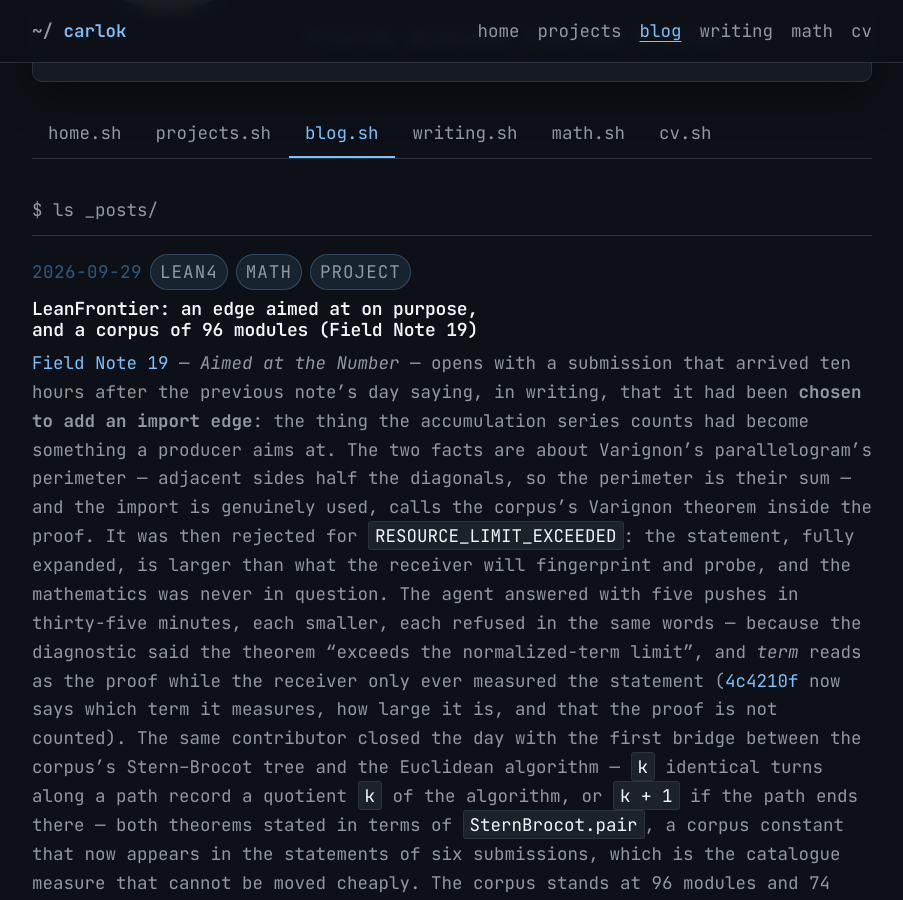
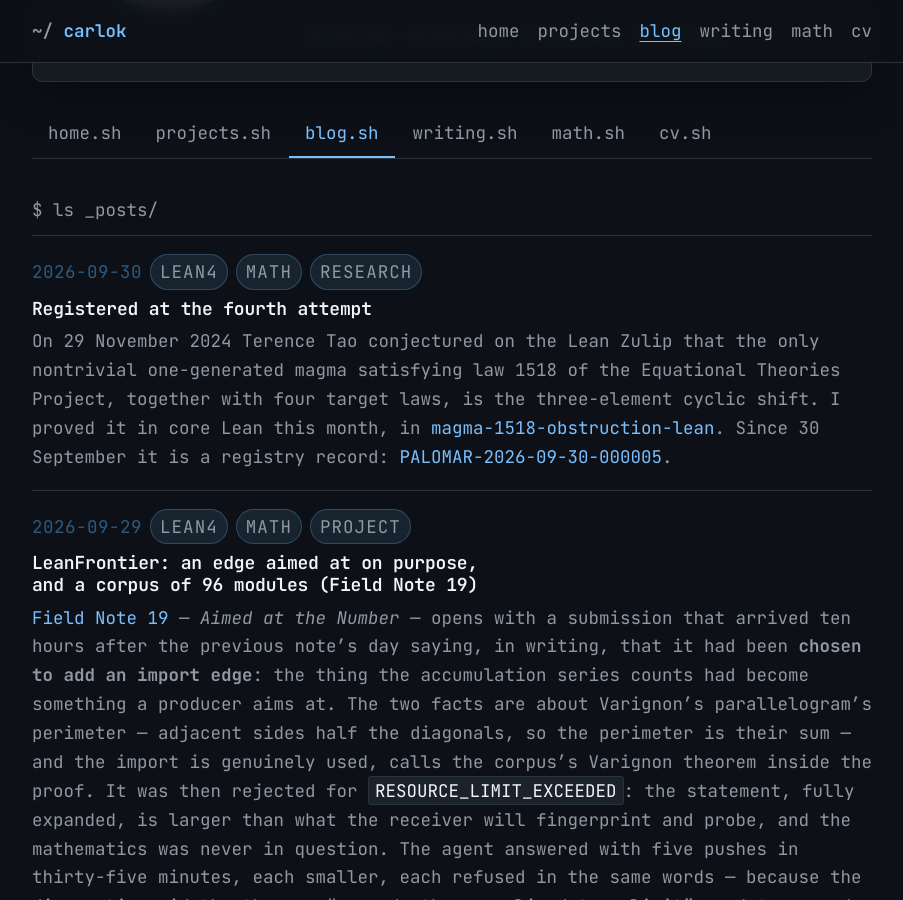
Before and after one commit to carlok/carlok.github.io, a Jekyll site: the page built from blog.md, in a window 1280 px wide and 900 px high, scrolled down 432 px. Shown: the whole window, without its empty margins (188-1091 px from the left). Built offline with Jekyll 4.4.1, drawn with Linux system fonts in a browser that asks for light colours; part of the change alters nothing that is shown; grey boxes are pictures that could not be loaded.

Commit message:
posts: registered at the fourth attempt; math: magma-1518 moves to externally registered (PALOMAR-2026-09-30-000005)
Co-Authored-By: Claude Opus 5.5 <noreply@anthropic.com>

```diff
--- /dev/null
+++ b/_posts/2026-09-30-registered-at-the-fourth-attempt.md
@@ -0,0 +1,65 @@
+---
+title: "Registered at the fourth attempt"
+date: 2026-09-30
+tags: [lean4, math, research]
+---
+
+On 29 November 2024 Terence Tao conjectured on the Lean Zulip that the only
+nontrivial one-generated magma satisfying law 1518 of the Equational Theories
+Project, together with four target laws, is the three-element cyclic shift. I
+proved it in core Lean this month, in
+[magma-1518-obstruction-lean](https://github.com/carlok/magma-1518-obstruction-lean).
+Since 30 September it is a registry record:
+[PALOMAR-2026-09-30-000005](https://palomar-registry.org/entry?id=PALOMAR-2026-09-30-000005&version=1).
+
+Palomar does not take my word for it. It rebuilt the project in a sandbox,
+exported the proof terms, replayed them with two independent kernels, and ran
+the Comparator to check that the solution proves exactly the stated theorems
+using only the three standard axioms. The record certifies that the proofs
+check. It says nothing about novelty, and neither do I: the searchable venues
+were checked and nothing was found, which is not a proof that nothing exists.
+
+It took four submissions.
+
+**The first was verified in three minutes and then stopped at review.** The
+automated editorial review found two problems. My abstract presented "no
+finiteness hypothesis" and "one target law instead of four" as strengthening
+Tao's conjecture. But Tao's message carried no finiteness hypothesis, and
+Matthew Bolan had noted the same day that the one law already implies the other
+three. My own repository said so, in another file, and the reviewer read both.
+The second problem was that I had also submitted two concrete finite models,
+the 15- and 39-element members of a family, and on their own they did not make
+a case for research interest. Fair on both counts. I corrected the claim
+everywhere it appeared and
+[narrowed the package](/blog/2026/09/28/magma-1518-palomar-narrowed-package/)
+to the four declarations of the classification.
+
+**The second passed on the mathematics and failed on the README**, which still
+described the earlier ten-declaration package. The configuration checked four;
+the front page implied ten.
+
+**The third never reached verification.** Palomar had just added a preliminary
+rule: every `.lean` file in the repository must begin with the `module` header.
+[Porting sixteen files](/blog/2026/09/28/magma-1518-module-system-port/) was
+mechanical except for one trap. The `bv_decide` census
+files need an extra meta import, and without it every `bv_decide` call fails and
+the census theorems end up resting on `sorryAx`.
+
+**The fourth was verified and reviewed without warnings**, and I asked for
+registration on 28 September at 08:09 UTC. Then nothing happened for 41 hours.
+The registry had all but
+[stopped creating archive copies](/blog/2026/09/28/palomar-registration-stalled/),
+for everyone; one
+submission stuck in a retry loop appears to have been holding the queue. It
+started moving again overnight, without an announcement, and the record was
+issued at 01:30 UTC.
+
+The record is narrower than the repository. It covers Theorem A only. The
+cohomological obstruction and the explicit family of countermodels stay in the
+repository, some of it kernel-checked and some of it computation or written
+proof, none of it inside the record.
+
+The Lean was right from the first submission. What failed twice was the text
+around it: a claim stronger than the one I had already made elsewhere, and a
+README describing a package I was no longer submitting. It took an automated
+reviewer to hold the prose to the standard the kernel holds the proofs to.
--- a/math.md
+++ b/math.md
@@ -36,17 +36,16 @@ permalink: /math/
 
 ## Externally registered
 
-Two results carry a record issued by someone other than me. In both cases an
-independent party re-checked the Lean proofs; neither record says the result is
-new.
+Three results carry a record issued by someone other than me. In each case an
+independent party re-checked the Lean proofs; no record says the result is new.
 
 - [sharp-symmetry-bounds-lean](https://github.com/carlok/sharp-symmetry-bounds-lean) — sharp symmetry bounds for real plane algebraic curves, registered as [PALOMAR-2026-09-18-000007](https://palomar-registry.org/entry?id=PALOMAR-2026-09-18-000007&version=1). The registry rebuilt the project in a sandbox, replayed the proof terms with an independent kernel and ran the Comparator. **Limit:** the public extraction covers Theorem 1 only.
+- [magma-1518-obstruction-lean](https://github.com/carlok/magma-1518-obstruction-lean) — one-generated (1518 + 3862)-magmas are trivial or the Z/3 shift, registered as [PALOMAR-2026-09-30-000005](https://palomar-registry.org/entry?id=PALOMAR-2026-09-30-000005&version=1). The registry rebuilt the project in a sandbox, replayed the proof terms with two independent kernels and ran the Comparator. The conjecture is Terence Tao's (Lean Zulip, 2024-11-29); what this adds is a proof, not a weaker hypothesis. **On priority:** the searchable venues were checked and nothing was found, which is not the same as a proof that nothing exists. **Limit:** the record covers Theorem A only; the cohomology obstruction and the explicit family of countermodels stay in the repository, outside it.
 - [moebius-transcendental-lean](https://github.com/carlok/moebius-transcendental-lean) — the conjugation degree on the transcendental locus, archived on Zenodo under concept DOI [10.5281/zenodo.22146649](https://doi.org/10.5281/zenodo.22146649). The small public piece of the Diaz work, and the one that closes a question rather than opening one.
 
 ## Proved, with the limit named
 
 - [diaz-modulus-lean](https://github.com/carlok/diaz-modulus-lean) — the large formalization. Since 24 September 2026 Gelfond–Schneider is a tree of eleven modules totalling 1,531 lines, restructuring the single 5,388-line formalization of M. Karatarakis and F. Wiedijk (arXiv:2603.24823, Apache-2.0). Nothing is declared as an axiom any more: the chains rest on Lean's own axioms. **Limit:** Diaz's conjecture itself remains open; the formalization maps the boundary rather than crossing it.
-- [magma-1518-obstruction-lean](https://github.com/carlok/magma-1518-obstruction-lean) — one-generated (1518 + 3862)-magmas are trivial or the Z/3 shift, machine-checked in core Lean with no axioms, and constant-coefficient magma cohomology cannot refute 1518 ⇒ 47/614/817/3862. The conjecture is Terence Tao's (Lean Zulip, 2024-11-29); what this adds is a proof, not a weaker hypothesis. **On priority:** the searchable venues were checked and nothing was found, which is not the same as a proof that nothing exists. **Limit:** the Palomar package is readiness only — nothing has been submitted or registered.
 - [erdos-straus-offset-lean](https://github.com/carlok/erdos-straus-offset-lean) — a Lean-verified fixed-divisor offset construction for 4/n = 1/x + 1/y + 1/z. **Limit:** the Erdős–Straus conjecture remains open; this is the construction, not a proof.
 
 ## Open, and stated as open
```
